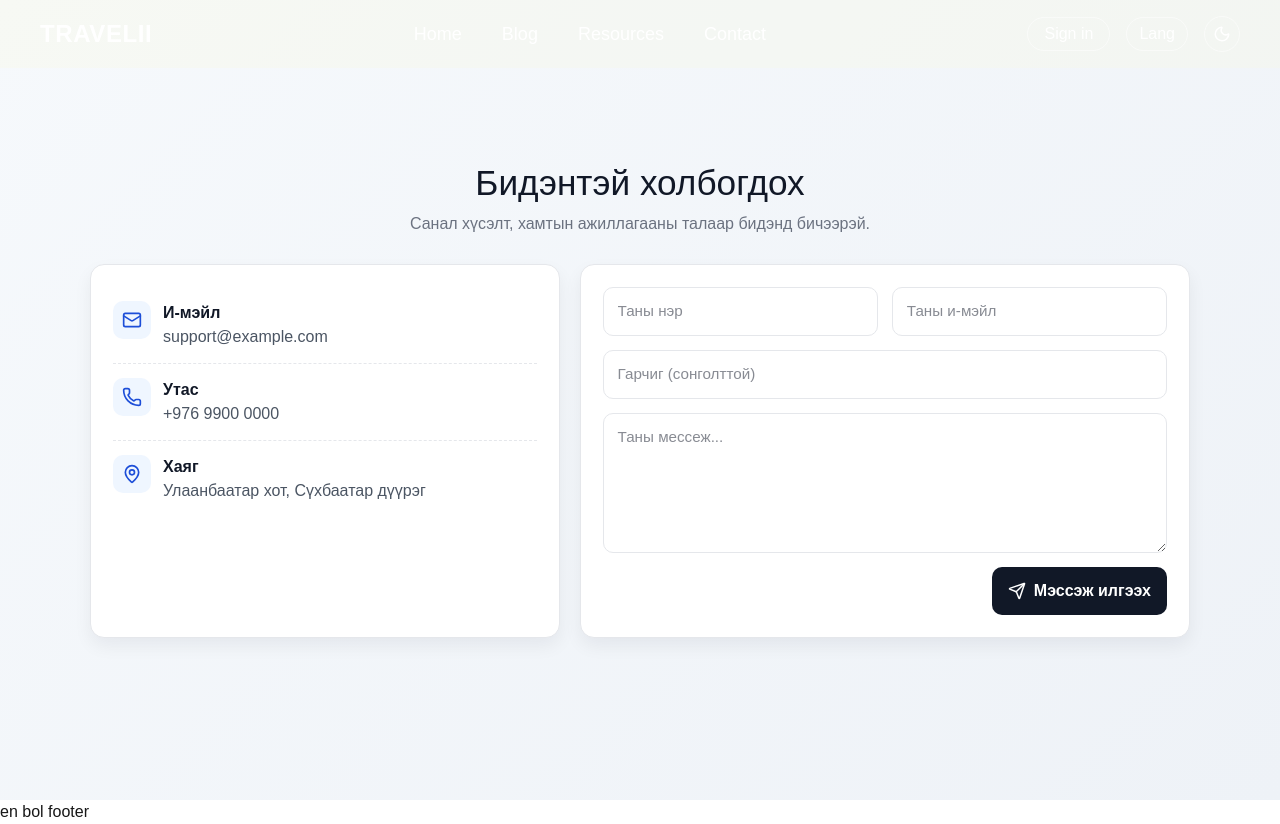
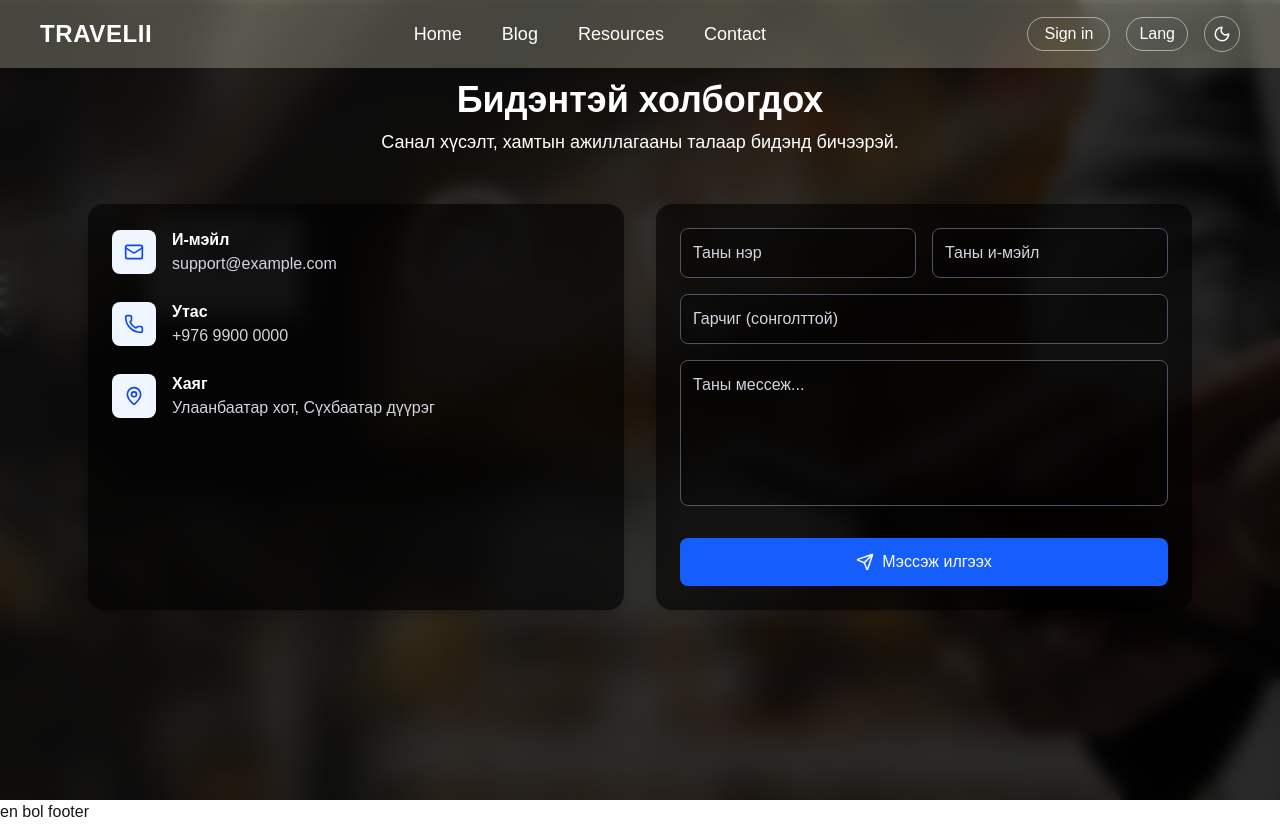
Before and after one commit to sodblor/pada-1-3-group-project-real-, a Next.js app: page /contact in a window 1280 px wide. Built offline with nearby package versions, Linux system fonts and the light colour scheme.

Commit message:
your message here

```diff
--- a/app/blog/page.js
+++ b/app/blog/page.js
@@ -1,65 +1,90 @@
 "use client";
 
-import React, { useState } from "react";
+import React, { useEffect, useState } from "react";
+
 export default function Blog() {
-  const [dark, setDark] = useState(false);
+  const [ready, setReady] = useState(false);
+
+  const bgImage =
+    "https://images.unsplash.com/photo-1526778548025-fa2f459cd5c1";
+
+  useEffect(() => {
+    const t = setTimeout(() => setReady(true), 100);
+    return () => clearTimeout(t);
+  }, []);
 
   return (
+    <div className="relative min-h-screen w-full overflow-hidden">
+      {/* Background */}
+      <img
+        src={bgImage}
+        className="absolute inset-0 w-full h-full object-cover"
+      />
+
+      {/* Overlay */}
+      <div className="absolute inset-0 bg-black/40" />
+
+      {/* Content */}
       <div
-      className={`${
-        dark ? "bg-gray-900 text-white" : "bg-white text-gray-900"
-      } min-h-screen p-8`}
+        className={`relative max-w-3xl mx-auto pt-28 pb-16 px-6 text-white transition-all duration-700 ease-out ${
+          ready ? "opacity-100 translate-y-0" : "opacity-0 translate-y-6"
+        }`}
       >
-      <button
-        onClick={() => setDark(!dark)}
-        className="mb-6 px-4 py-2 rounded bg-blue-500 text-white hover:bg-blue-600"
-      >
-        Toggle {dark ? "Light" : "Dark"} Mode
-      </button>
-
         <h1 className="text-4xl font-bold mb-4">Travel Agency Blog</h1>
-      <p className="text-lg mb-6">
-        Welcome to our travel insights, tips, and destination highlights!
+        <p className="text-lg mb-10 opacity-90">
+          Welcome to our travel insights, tips, and destination highlights.
         </p>
 
-      <div className="space-y-8">
+        <div className="space-y-12">
           {/* Post 1 */}
-        <article>
+          <article
+            className={`bg-white/10 backdrop-blur-sm p-6 rounded-xl shadow-lg transition-all duration-700 ease-out ${
+              ready ? "opacity-100 translate-y-0" : "opacity-0 translate-y-6"
+            }`}
+            style={{ transitionDelay: "150ms" }}
+          >
             <h2 className="text-2xl font-semibold mb-2">
               Exploring Hidden Gems Around the World
             </h2>
             <p className="opacity-90">
               Lorem ipsum dolor sit amet, consectetur adipiscing elit. Sed vitae
-            justo risus. Vivamus suscipit, urna sit amet ultricies placerat,
-            ipsum velit molestie arcu, ut facilisis libero odio nec nisi.
-            Aliquam erat volutpat.
+              justo risus. Vivamus suscipit urna sit amet ultricies placerat.
             </p>
           </article>
 
           {/* Post 2 */}
-        <article>
+          <article
+            className={`bg-white/10 backdrop-blur-sm p-6 rounded-xl shadow-lg transition-all duration-700 ease-out ${
+              ready ? "opacity-100 translate-y-0" : "opacity-0 translate-y-6"
+            }`}
+            style={{ transitionDelay: "250ms" }}
+          >
             <h2 className="text-2xl font-semibold mb-2">
               Top 10 Destinations for Adventure Lovers
             </h2>
             <p className="opacity-90">
-            Lorem ipsum dolor sit amet, consectetur adipiscing elit. Vestibulum
-            fringilla, lorem id feugiat ornare, turpis odio cursus mi, eu
-            consequat eros justo non ligula. Suspendisse potenti.
+              Lorem ipsum dolor sit amet, consectetur adipiscing elit.
+              Vestibulum fringilla lorem id feugiat ornare.
             </p>
           </article>
 
           {/* Post 3 */}
-        <article>
+          <article
+            className={`bg-white/10 backdrop-blur-sm p-6 rounded-xl shadow-lg transition-all duration-700 ease-out ${
+              ready ? "opacity-100 translate-y-0" : "opacity-0 translate-y-6"
+            }`}
+            style={{ transitionDelay: "350ms" }}
+          >
             <h2 className="text-2xl font-semibold mb-2">
               How to Travel Smart on a Budget
             </h2>
             <p className="opacity-90">
               Lorem ipsum dolor sit amet, consectetur adipiscing elit. Integer
-            maximus turpis at mi efficitur, vel sodales massa feugiat. Aenean
-            euismod nulla et nisl porttitor, eget consequat purus luctus.
+              maximus turpis at mi efficitur.
             </p>
           </article>
         </div>
       </div>
+    </div>
   );
 }
--- a/app/contact/page.js
+++ b/app/contact/page.js
@@ -1,12 +1,23 @@
 "use client";
-import React, { useState } from "react";
-import styles from "../styles/Contact.module.css";
+
+import { useState, useEffect } from "react";
 import { Mail, Phone, MapPin, Send } from "lucide-react";
 
 export default function Contact() {
-  const [form, setForm] = useState({ name: "", email: "", subject: "", message: "" });
+  const [form, setForm] = useState({
+    name: "",
+    email: "",
+    subject: "",
+    message: "",
+  });
   const [submitting, setSubmitting] = useState(false);
   const [status, setStatus] = useState("");
+  const [ready, setReady] = useState(false);
+
+  useEffect(() => {
+    const t = setTimeout(() => setReady(true), 100);
+    return () => clearTimeout(t);
+  }, []);
 
   const onChange = (e) => setForm({ ...form, [e.target.name]: e.target.value });
 
@@ -19,62 +30,84 @@ export default function Contact() {
     }
     setSubmitting(true);
     try {
-      // Энд API эсвэл мэйл үйлчилгээ рүү илгээдэг байсан гэж үзнэ.
       await new Promise((r) => setTimeout(r, 800));
       setStatus("Мэссэж амжилттай илгээгдлээ! Бид удахгүй холбогдоно.");
       setForm({ name: "", email: "", subject: "", message: "" });
-    } catch (e) {
+    } catch {
       setStatus("Алдаа гарлаа. Дахин оролдоно уу.");
     } finally {
       setSubmitting(false);
     }
   };
 
+  const contactInfo = [
+    { icon: Mail, title: "И-мэйл", text: "support@example.com" },
+    { icon: Phone, title: "Утас", text: "+976 9900 0000" },
+    { icon: MapPin, title: "Хаяг", text: "Улаанбаатар хот, Сүхбаатар дүүрэг" },
+  ];
+
   return (
-    <div className={styles.page}>
-      <div className={styles.container}>
-        <header className={styles.header}>
-          <h1 className={styles.title}>Бидэнтэй холбогдох</h1>
-          <p className={styles.subtitle}>Санал хүсэлт, хамтын ажиллагааны талаар бидэнд бичээрэй.</p>
+    <div
+      className="relative min-h-screen w-full bg-cover bg-center bg-no-repeat"
+      style={{ backgroundImage: "url('/contact.jpg')" }}
+    >
+      {/* Dark overlay */}
+      <div className="absolute inset-0 bg-black/70 backdrop-blur-sm" />
+
+      {/* PAGE FADE-IN */}
+      <div
+        className={`relative max-w-6xl mx-auto py-20 px-4 md:px-6 transition-all duration-700 ease-out ${
+          ready ? "opacity-100 translate-y-0" : "opacity-0 translate-y-6"
+        }`}
+      >
+        <header className="text-center mb-12 text-white">
+          <h1 className="text-4xl font-bold mb-2">Бидэнтэй холбогдох</h1>
+          <p className="text-lg">
+            Санал хүсэлт, хамтын ажиллагааны талаар бидэнд бичээрэй.
+          </p>
         </header>
 
-        <div className={styles.grid}>
-          <section className={styles.card}>
-            <div className={styles.infoItem}>
-              <div className={styles.iconWrap}><Mail size={20} /></div>
-              <div>
-                <div className={styles.infoTitle}>И-мэйл</div>
-                <div className={styles.infoText}>support@example.com</div>
+        <div className="grid grid-cols-1 lg:grid-cols-2 gap-8">
+          {/* Contact Info */}
+          <section
+            className={`bg-black/60 backdrop-blur-sm rounded-2xl shadow-md p-6 flex flex-col gap-6 transition-all duration-700 ease-out ${
+              ready ? "opacity-100 translate-y-0" : "opacity-0 translate-y-6"
+            }`}
+          >
+            {contactInfo.map(({ icon: Icon, title, text }, idx) => (
+              <div
+                key={idx}
+                className="flex items-center gap-4 transition-all duration-700 ease-out"
+                style={{ transitionDelay: `${idx * 150}ms` }}
+              >
+                <div className="p-3 bg-blue-50 text-blue-700 rounded-lg">
+                  <Icon size={20} />
+                </div>
+                <div>
+                  <div className="font-semibold text-white">{title}</div>
+                  <div className="text-gray-300">{text}</div>
+                </div>
               </div>
-            </div>
-            <div className={styles.infoItem}>
-              <div className={styles.iconWrap}><Phone size={20} /></div>
-              <div>
-                <div className={styles.infoTitle}>Утас</div>
-                <div className={styles.infoText}>+976 9900 0000</div>
-              </div>
-            </div>
-            <div className={styles.infoItem}>
-              <div className={styles.iconWrap}><MapPin size={20} /></div>
-              <div>
-                <div className={styles.infoTitle}>Хаяг</div>
-                <div className={styles.infoText}>Улаанбаатар хот, Сүхбаатар дүүрэг</div>
-              </div>
-            </div>
+            ))}
           </section>
 
-          <section className={styles.card}>
-            <form className={styles.form} onSubmit={onSubmit}>
-              <div className={styles.row}>
+          {/* Contact Form */}
+          <section
+            className={`bg-black/60 backdrop-blur-sm rounded-2xl shadow-md p-6 transition-all duration-700 ease-out ${
+              ready ? "opacity-100 translate-y-0" : "opacity-0 translate-y-6"
+            }`}
+          >
+            <form className="flex flex-col gap-4" onSubmit={onSubmit}>
+              <div className="grid grid-cols-1 sm:grid-cols-2 gap-4">
                 <input
-                  className={styles.input}
+                  className="border border-gray-600 rounded-lg p-3 outline-none bg-black/30 text-white placeholder-gray-300 focus:ring-2 focus:ring-blue-200"
                   name="name"
                   placeholder="Таны нэр"
                   value={form.name}
                   onChange={onChange}
                 />
                 <input
-                  className={styles.input}
+                  className="border border-gray-600 rounded-lg p-3 outline-none bg-black/30 text-white placeholder-gray-300 focus:ring-2 focus:ring-blue-200"
                   name="email"
                   type="email"
                   placeholder="Таны и-мэйл"
@@ -82,28 +115,37 @@ export default function Contact() {
                   onChange={onChange}
                 />
               </div>
+
               <input
-                className={styles.input}
+                className="border border-gray-600 rounded-lg p-3 outline-none bg-black/30 text-white placeholder-gray-300 focus:ring-2 focus:ring-blue-200"
                 name="subject"
                 placeholder="Гарчиг (сонголттой)"
                 value={form.subject}
                 onChange={onChange}
               />
               <textarea
-                className={styles.textarea}
+                className="border border-gray-600 rounded-lg p-3 outline-none bg-black/30 text-white placeholder-gray-300 resize-none focus:ring-2 focus:ring-blue-200"
                 name="message"
                 placeholder="Таны мессеж..."
+                rows={5}
                 value={form.message}
                 onChange={onChange}
               />
+
               {status && (
-                <div className={styles.infoText} role="status">{status}</div>
+                <div className="text-sm text-gray-300 mt-1" role="status">
+                  {status}
+                </div>
               )}
-              <div className={styles.actions}>
-                <button className={styles.button} type="submit" disabled={submitting}>
-                  <Send size={18} /> {submitting ? "Илгээж байна..." : "Мэссэж илгээх"}
-                </button>
-              </div>
+
+              <button
+                className="mt-4 inline-flex items-center justify-center gap-2 bg-blue-600 text-white font-medium py-3 rounded-lg hover:bg-blue-700 transition-colors disabled:opacity-70"
+                type="submit"
+                disabled={submitting}
+              >
+                <Send size={18} />{" "}
+                {submitting ? "Илгээж байна..." : "Мэссэж илгээх"}
+              </button>
             </form>
           </section>
         </div>
--- a/app/travelresource/page.js
+++ b/app/travelresource/page.js
@@ -1,6 +1,14 @@
 "use client";
-import React, { useMemo, useState } from "react";
-import { ShieldCheck, Globe, Plane, Map, HeartPulse, ExternalLink } from "lucide-react";
+
+import { useMemo, useState, useEffect } from "react";
+import {
+  ShieldCheck,
+  Globe,
+  Plane,
+  Map,
+  HeartPulse,
+  ExternalLink,
+} from "lucide-react";
 
 const travelResources = [
   {
@@ -18,6 +26,13 @@ const travelResources = [
     link: "https://evisa.mn/",
   },
   {
+    category: "Visa & Entry",
+    name: "Consular Visa Portal",
+    description:
+      "General Visa information for tourists, including requirements and applications.",
+    link: "https://en.consul.mn/visa/c/82",
+  },
+  {
     category: "Healthcare & Safety",
     name: "CDC Travelers’ Health – Mongolia",
     description:
@@ -32,6 +47,13 @@ const travelResources = [
     link: "https://www.worldnomads.com/",
   },
   {
+    category: "Healthcare & Safety",
+    name: "Healthcare Tips",
+    description:
+      "Official healthcare tips from the Embassy of the United Kingdom.",
+    link: "https://www.gov.uk/foreign-travel-advice/mongolia/health",
+  },
+  {
     category: "Transportation",
     name: "MIAT Mongolian Airlines",
     description:
@@ -39,17 +61,43 @@ const travelResources = [
     link: "https://www.miat.com/",
   },
   {
+    category: "Transportation",
+    name: "Bus & Train Info",
+    description: "National online ticketing system for easy use.",
+    link: "https://eticket.transdep.mn/?language=en",
+  },
+  {
+    category: "Transportation",
+    name: "Car Rentals",
+    description:
+      "Reliable cars and experienced drivers are essential for your Mongolian adventure.",
+    link: "https://www.discovermongolia.mn/car-rental",
+  },
+  {
     category: "Travel Tools & Planning",
     name: "Maps.me",
     description: "Offline maps for Mongolia, useful for rural travel.",
     link: "https://maps.me/",
   },
+  {
+    category: "Travel Tools & Planning",
+    name: "Trip Planner",
+    description: "A travel planning website specialized for Mongolia.",
+    link: "https://visitmongolia.com/",
+  },
+  {
+    category: "Travel Tools & Planning",
+    name: "Currency Converter",
+    description:
+      "Official daily foreign exchange rates tracker maintained by Mongolbank.",
+    link: "https://www.mongolbank.mn/en/currency-rates",
+  },
 ];
 
 const groupByCategory = (resources = []) => {
-  return resources.reduce((acc, resource) => {
-    if (!acc[resource.category]) acc[resource.category] = [];
-    acc[resource.category].push(resource);
+  return resources.reduce((acc, r) => {
+    if (!acc[r.category]) acc[r.category] = [];
+    acc[r.category].push(r);
     return acc;
   }, {});
 };
@@ -57,23 +105,28 @@ const groupByCategory = (resources = []) => {
 export default function TravelResourcesPage() {
   const [query, setQuery] = useState("");
   const [active, setActive] = useState("All");
+  const [ready, setReady] = useState(false);
 
-  const categories = useMemo(() => [
-    "All",
-    ...Array.from(new Set(travelResources.map(r => r.category)))
-  ], []);
+  useEffect(() => {
+    const t = setTimeout(() => setReady(true), 100);
+    return () => clearTimeout(t);
+  }, []);
+
+  const categories = useMemo(() => {
+    return ["All", ...new Set(travelResources.map((r) => r.category))];
+  }, []);
 
   const filtered = useMemo(() => {
     const q = query.trim().toLowerCase();
-    return travelResources.filter(r => {
-      const okCat = active === "All" || r.category === active;
-      if (!q) return okCat;
+    return travelResources.filter((r) => {
+      const validCategory = active === "All" || r.category === active;
+      if (!q) return validCategory;
       const text = `${r.name} ${r.description} ${r.category}`.toLowerCase();
-      return okCat && text.includes(q);
+      return validCategory && text.includes(q);
     });
   }, [query, active]);
 
-  const groupedFiltered = useMemo(() => groupByCategory(filtered), [filtered]);
+  const grouped = useMemo(() => groupByCategory(filtered), [filtered]);
 
   const iconFor = (category) => {
     if (category.includes("Visa")) return Globe;
@@ -84,65 +137,100 @@ export default function TravelResourcesPage() {
   };
 
   return (
-    <div className="min-h-screen bg-black py-10 px-4 md:px-8">
-      <div className="max-w-6xl mx-auto">
-        <div className="text-center mb-8">
-        <br/>
-        <br/>
-          <h1 className="text-3xl md:text-4xl font-bold tracking-tight text-white">Travel Resources</h1>
-          <p className="mt-2 text-white">Essential links and tools for planning your trip to Mongolia.</p>
-        </div>
+    <div
+      className="relative min-h-screen w-full bg-black bg-cover bg-center bg-no-repeat"
+      style={{ backgroundImage: "url('/service1.jpg')" }}
+    >
+      <div className="absolute inset-0 bg-black/70 backdrop-blur-sm" />
 
-        <div className="flex flex-col md:flex-row gap-3 md:items-center md:justify-between mb-6">
+      {/* PAGE FADE-IN */}
+      <div
+        className={`relative max-w-6xl mx-auto pt-28 pb-16 px-4 md:px-6 transition-all duration-700 ease-out ${
+          ready ? "opacity-100 translate-y-0" : "opacity-0 translate-y-6"
+        }`}
+      >
+        <h1 className="text-4xl font-bold text-white text-center mb-2">
+          Travel Resources
+        </h1>
+        <p className="text-white text-center mb-10">
+          Essential links and tools for planning your trip to Mongolia.
+        </p>
+
+        <div className="flex flex-col md:flex-row items-center justify-between gap-4 mb-10">
           <div className="flex gap-2 overflow-x-auto pb-1">
             {categories.map((c) => (
               <button
                 key={c}
                 onClick={() => setActive(c)}
-                className={`px-3 py-1.5 rounded-full border text-sm transition-all ${active === c ? "bg-slate-900 text-white border-slate-900" : "bg-white text-slate-700 border-slate-200 hover:bg-slate-100"}`}
+                className={`px-3 py-1.5 rounded-full border text-sm ${
+                  active === c
+                    ? "bg-slate-900 text-white border-slate-900"
+                    : "bg-white text-slate-700 border-slate-200 hover:bg-slate-100"
+                }`}
               >
                 {c}
               </button>
             ))}
           </div>
 
-          <div className="relative max-w-md w-full">
           <input
             value={query}
             onChange={(e) => setQuery(e.target.value)}
             placeholder="Хайх: visa, insurance, maps..."
-              className="w-full rounded-xl border border-slate-200 bg-white px-4 py-2.5 text-sm outline-none focus:ring-4 focus:ring-blue-100 focus:border-blue-500"
+            className="w-full md:max-w-md px-4 py-2.5 bg-white border rounded-xl text-sm outline-none focus:ring-4 focus:ring-blue-100"
           />
         </div>
+
+        <div className="space-y-12">
+          {Object.entries(grouped).map(([category, list], idx) => {
+            const Icon = iconFor(category);
+
+            return (
+              <section
+                key={category}
+                className={`transition-all duration-700 ease-out ${
+                  ready
+                    ? "opacity-100 translate-y-0"
+                    : "opacity-0 translate-y-6"
+                }`}
+                style={{ transitionDelay: `${150 + idx * 150}ms` }} // stagger section
+              >
+                <div className="flex items-center gap-2 mb-4">
+                  <div className="p-2 bg-blue-50 text-blue-700 rounded-lg">
+                    <Icon size={18} />
+                  </div>
+                  <h2 className="text-2xl font-semibold text-white">
+                    {category}
+                  </h2>
                 </div>
 
-        <div className="space-y-10">
-          {Object.entries(groupedFiltered).map(([category, resources]) => {
-            const Icon = iconFor(category);
-            return (
-              <section key={category}>
-                <div className="flex items-center gap-2 mb-4">
-                  <div className="p-2 rounded-lg bg-blue-50 text-blue-700"><Icon size={18} /></div>
-                  <h2 className="text-xl md:text-2xl font-semibold text-white">{category}</h2>
-                </div>
-                <div className="grid grid-cols-1 sm:grid-cols-2 lg:grid-cols-3 gap-5">
-                  {resources.map((r, i) => (
+                <div className="grid grid-cols-1 sm:grid-cols-2 lg:grid-cols-3 gap-6">
+                  {list.map((r, i) => (
                     <article
-                      key={`${r.name}-${i}`}
-                      className="group rounded-2xl border border-slate-200 bg-white p-5 shadow-sm hover:shadow-lg transition-all"
+                      key={i}
+                      className={`rounded-2xl border border-slate-200 bg-white p-5 shadow-sm hover:shadow-lg transition-all duration-700 ease-out ${
+                        ready
+                          ? "opacity-100 translate-y-0"
+                          : "opacity-0 translate-y-6"
+                      }`}
+                      style={{ transitionDelay: `${250 + i * 100}ms` }} // stagger cards
                     >
-                      <h3 className="text-lg font-semibold text-black">{r.name}</h3>
-                      <p className="mt-1.5 text-sm text-slate-600 min-h-[48px]">{r.description}</p>
-                      {r.link !== "#" && (
+                      <h3 className="text-lg font-semibold text-black">
+                        {r.name}
+                      </h3>
+
+                      <p className="text-sm text-slate-600 mt-2 min-h-[48px]">
+                        {r.description}
+                      </p>
+
                       <a
                         href={r.link}
                         target="_blank"
                         rel="noopener noreferrer"
                         className="mt-3 inline-flex items-center gap-1 text-sm font-medium text-black hover:text-blue-800"
                       >
-                          Visit <ExternalLink className="text-black" size={16} />
+                        Visit <ExternalLink size={16} />
                       </a>
-                      )}
                     </article>
                   ))}
                 </div>
```
Also changed, not shown: public/contact.jpg (added), public/service1.jpg (added). Lines whose indentation alone changed are shown as unchanged.
